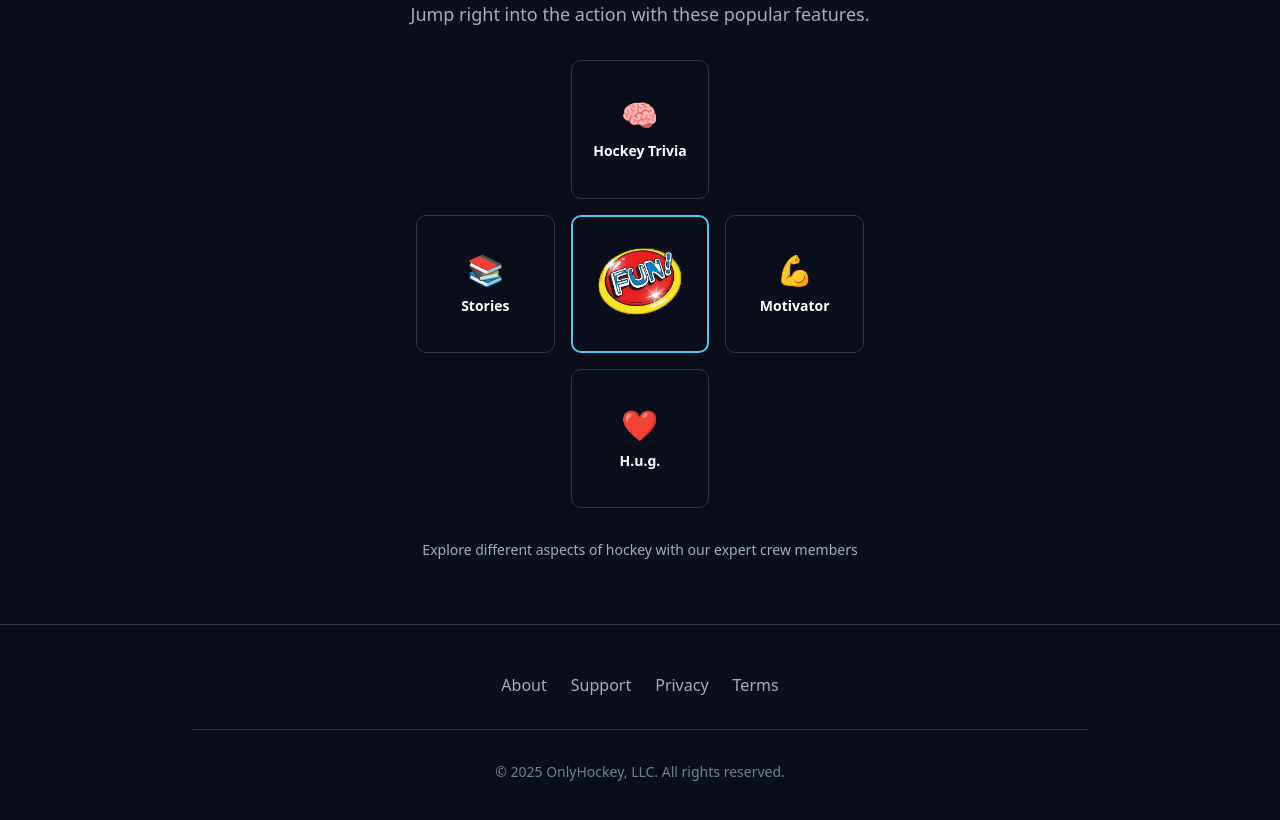
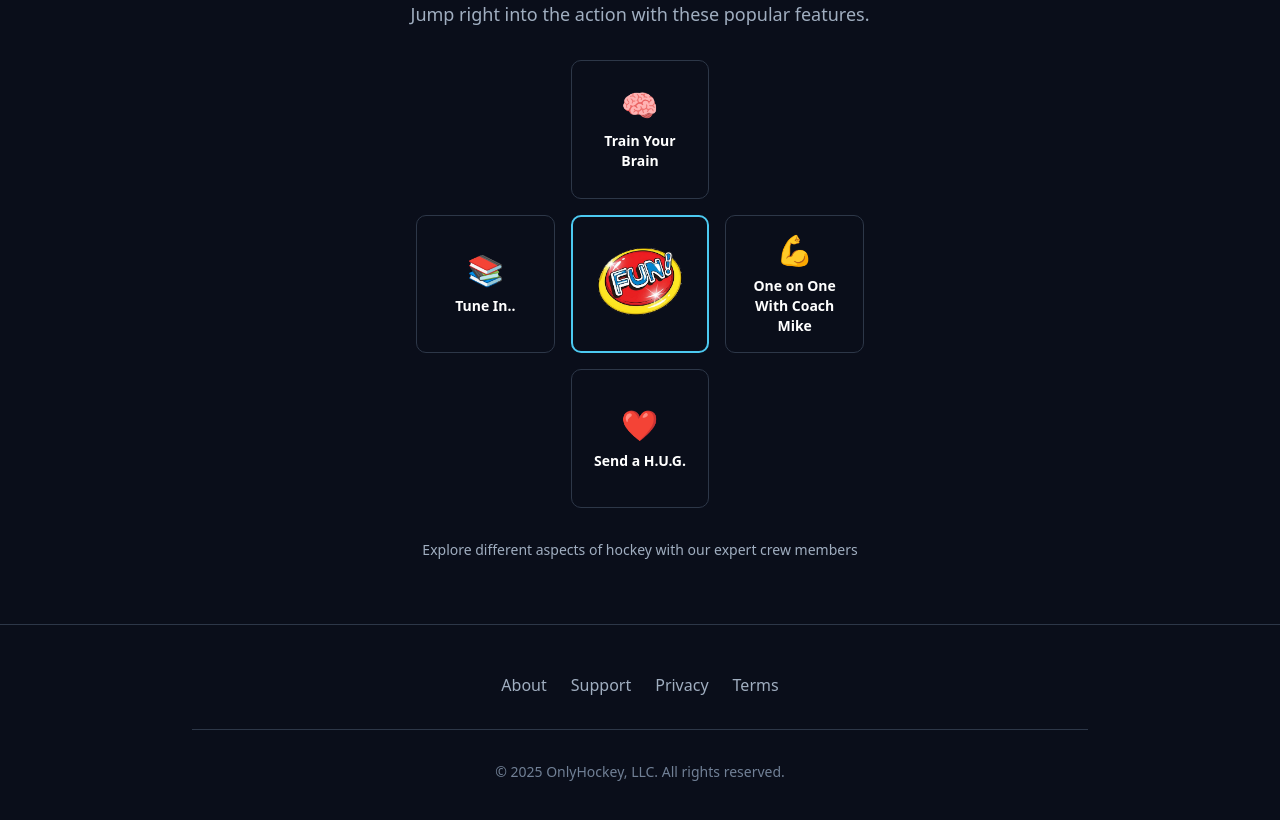
Before and after one commit to avintas/ohd, a Next.js app: page / in a window 1280 px wide. Shown: the part 1040-1860 px from the top of the page. Built offline with nearby package versions, Linux system fonts and the light colour scheme.

Commit message:
Version updated with a lot new content

```diff
--- a/src/app/broadcaster-mike/page.tsx
+++ b/src/app/broadcaster-mike/page.tsx
@@ -49,6 +49,15 @@ export default function BroadcasterMikePage() {
                     🎙️ Legendary Moment: &quot;Do you believe in miracles? YES!&quot;
                     Al Michaels&apos; call during the 1980 Miracle on Ice remains one of the most
                     iconic moments in sports broadcasting history.
+                    <br />
+                    <a
+                      href="https://www.youtube.com/shorts/0WNVhbEDsAU"
+                      target="_blank"
+                      rel="noopener noreferrer"
+                      className="text-[#4cc9f0] hover:text-white transition-colors underline"
+                    >
+                      Watch Al Michaels' iconic call →
+                    </a>
                   </p>
                   <div className="text-sm text-[#718096]">3 hours ago</div>
                 </div>
--- a/src/components/QuickActions.tsx
+++ b/src/components/QuickActions.tsx
@@ -28,7 +28,7 @@ export function QuickActions() {
             >
               <div className="text-3xl mb-2">🧠</div>
               <h3 className="text-sm font-semibold text-white group-hover:text-[#4cc9f0] transition-colors">
-                Hockey Trivia
+                Train Your Brain
               </h3>
             </Link>
 
@@ -42,7 +42,7 @@ export function QuickActions() {
             >
               <div className="text-3xl mb-2">📚</div>
               <h3 className="text-sm font-semibold text-white group-hover:text-[#4cc9f0] transition-colors">
-                Stories
+                Tune In..
               </h3>
             </Link>
 
@@ -64,7 +64,7 @@ export function QuickActions() {
             >
               <div className="text-3xl mb-2">💪</div>
               <h3 className="text-sm font-semibold text-white group-hover:text-[#4cc9f0] transition-colors">
-                Motivator
+                One on One With Coach Mike
               </h3>
             </Link>
 
@@ -78,7 +78,7 @@ export function QuickActions() {
             >
               <div className="text-3xl mb-2">❤️</div>
               <h3 className="text-sm font-semibold text-white group-hover:text-[#4cc9f0] transition-colors">
-                H.u.g.
+                Send a H.U.G.
               </h3>
             </Link>
 
```
